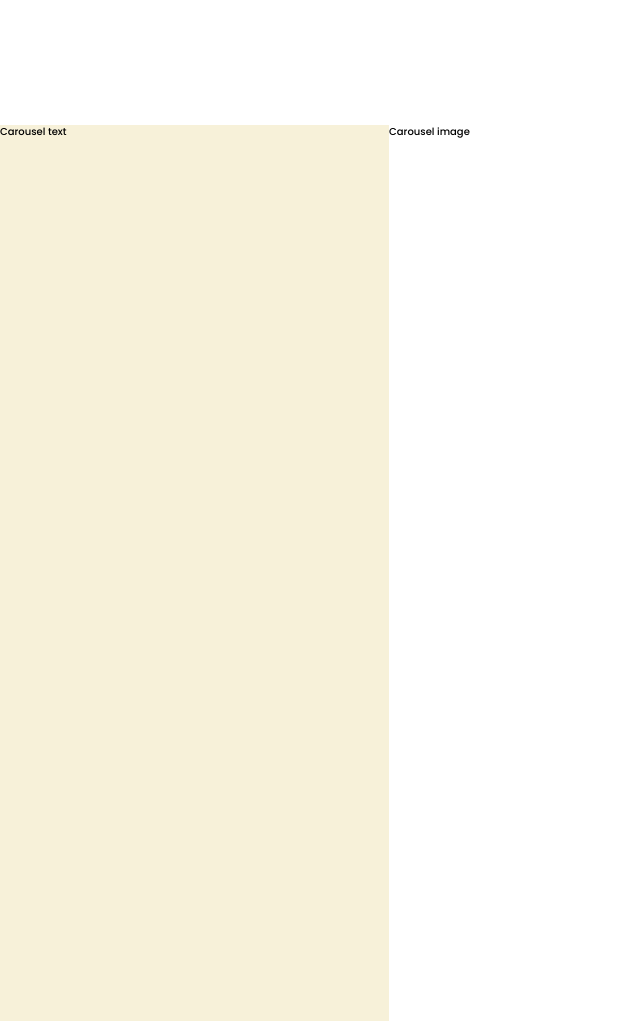
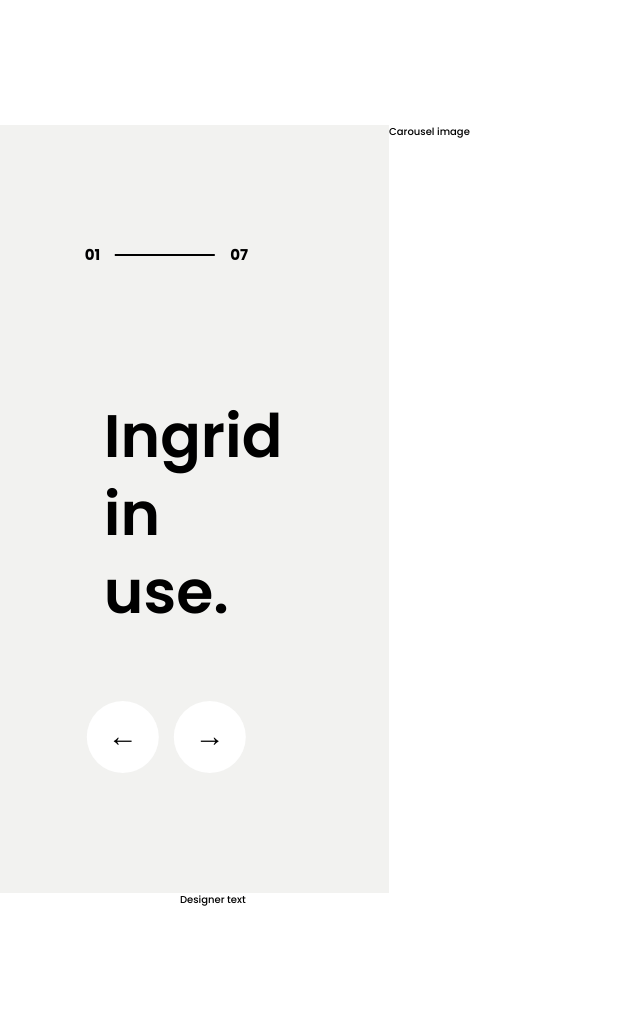
Before and after one commit to ayushgw/chair, a website: page index.html in a window 1280 px wide. Shown: the part 4900-5921 px from the top of the page, without its empty margins (0-640 px from the left). Drawn offline with Linux system fonts and the light colour scheme.

Commit message:
carousel text done

```diff
--- a/index.html
+++ b/index.html
@@ -67,7 +67,17 @@
         </div>
     </section>
     <div class="carousel__text">
-        Carousel text
+        <div class="carousel__text-inner">
+            <div class="numbers">
+                <p>01</p>
+                <p>07</p>
+            </div>
+            <h2 class="heading-2">Ingrid in use.</h2>
+            <div class="navigation">
+                <button class="btn btn__icon">&larr;</button>
+                <button class="btn btn__icon">&rarr;</button>
+            </div>
+        </div>
     </div>
     <div class="carousel__image">
         Carousel image
--- a/sass/_base.scss
+++ b/sass/_base.scss
@@ -23,6 +23,9 @@
     box-sizing: inherit;
 }
 
+:focus {outline:none;}
+::-moz-focus-inner {border:0;}
+
 html {
     box-sizing: border-box;
     font-size: 62.5%; // so that 1rem = 10px
@@ -36,7 +39,7 @@ body {
 
 .container {
     display: grid;
-    grid-template-rows: 110vh min-content min-content 70vw 70vw min-content min-content;
+    grid-template-rows: 110vh min-content min-content 60vw 60vw min-content min-content;
     grid-template-columns: [header-start] 18rem [center-start] 1fr [center-1] 1.2fr [center-2] 1.2fr [center-3] 1fr [center-end] 18rem [header-end];
 }
 
@@ -126,3 +129,21 @@ a:visited {
         }
     }
 }
+
+.btn {
+    box-shadow: none;
+    outline: none;
+    border: 0;
+    font-family: inherit;
+    color: inherit;
+    cursor: pointer;
+}
+
+.btn__icon {
+    background-color: white;
+    width: 7.2rem;
+    height: 7.2rem;
+    font-size: 3rem;
+    font-weight: 500;
+    border-radius: 50%;
+}
--- a/sass/_carousel.scss
+++ b/sass/_carousel.scss
@@ -2,7 +2,62 @@
     grid-row: 4 / 5;
     grid-column: 1 / center-1;
 
-    background: var(--color-beige);
+    background-color: var(--color-light);
+}
+
+.carousel__text-inner {
+    height: 100%;
+    width: 45%;
+    transform: translateX(45%);
+
+    display: flex;
+    flex-direction: column;
+
+    .numbers {
+        display: flex;
+        align-items: center;
+        justify-content: center;
+
+        position: relative;
+        font-size: 1.5rem;
+        font-weight: 700;
+        margin-top: 12rem;
+        margin-bottom: auto;
+
+        p:first-child::after {
+            content: "";
+            position: relative;
+            top: -4px;
+            width: 10rem;
+            height: 2px;
+            background-color: #000;
+            margin: 0 1.5rem;
+            display: inline-block;
+        }
+    }
+
+    h2 {
+        margin-bottom: 7rem;
+        transform: translateX(2.5rem);
+    }
+
+    .navigation {
+        display: grid;
+        grid-auto-flow: column;
+        grid-gap: 1.5rem;
+        justify-content: center;
+        align-items: center;
+
+        margin-bottom: 12rem;
+
+        button {
+            transition: .2s all;
+
+            &:hover {
+                background-color: var(--color-beige);
+            }
+        }
+    }
 }
 
 .carousel__image {
--- a/sass/_ingrid.scss
+++ b/sass/_ingrid.scss
@@ -21,7 +21,6 @@
 
     .chair {
         background-color: var(--color-light);
-        // padding: 10rem;
 
         display: grid;
         grid-gap: 6rem;
```
Also changed, not shown: css/style.css.
